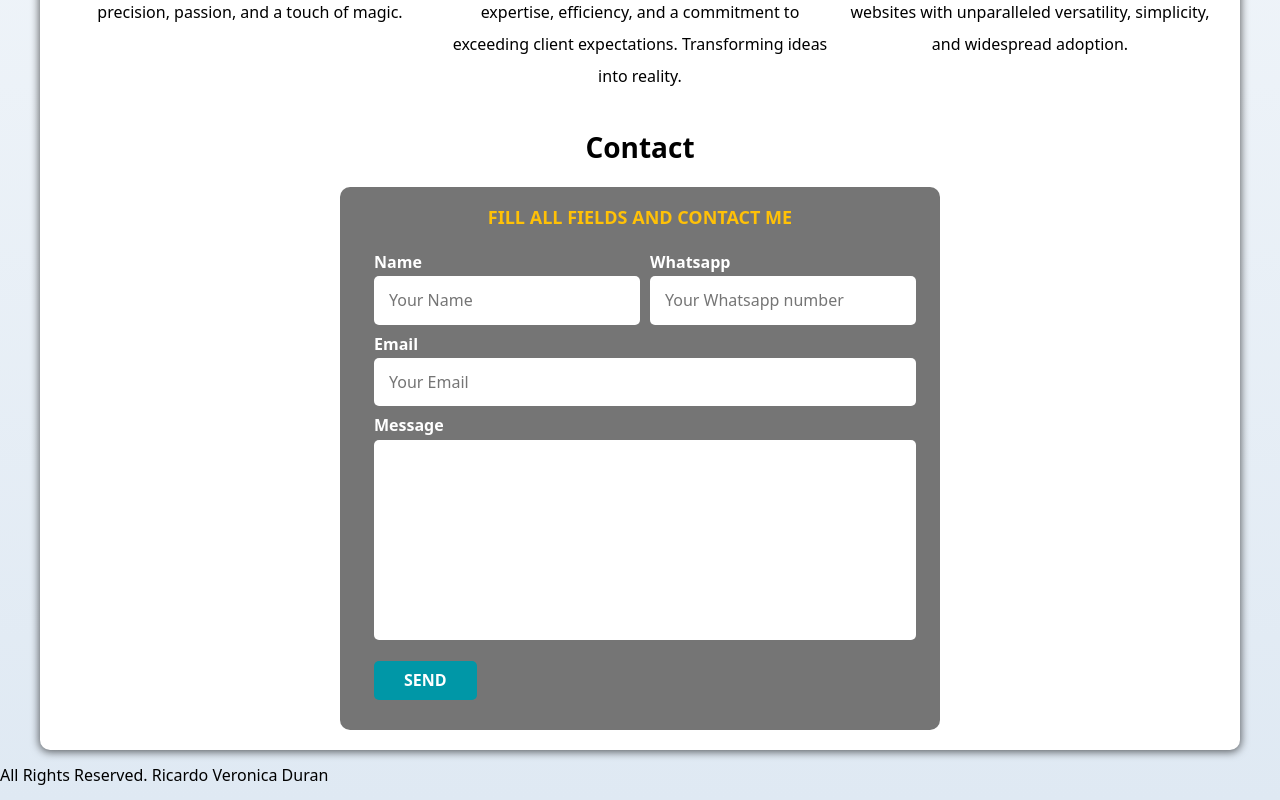
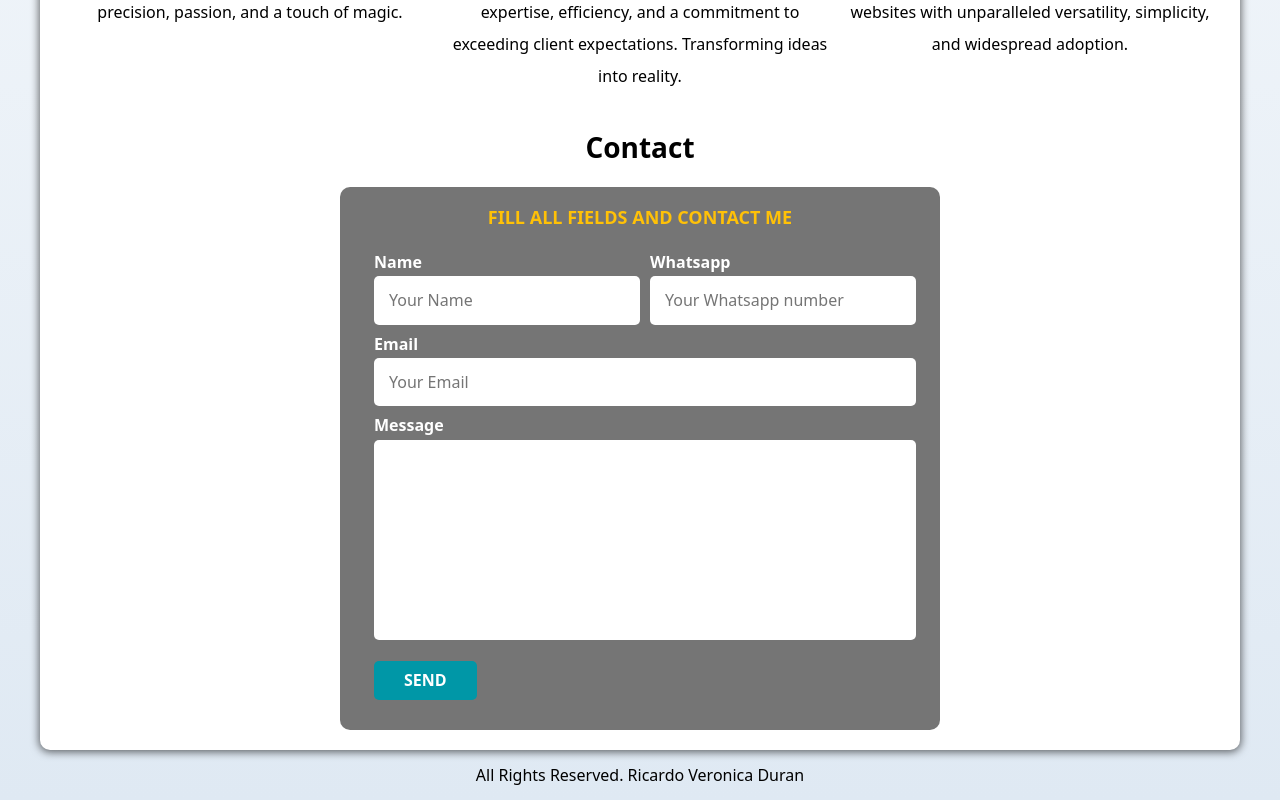
Before and after one commit to RicardoVeronica/react-freelance, a React (Vite) app: page / in a window 1280 px wide. Shown: the part 960-1760 px from the top of the page. Built offline with nearby package versions, Linux system fonts and the light colour scheme.

Commit message:
feat: adds footer component

```diff
--- a/src/components/footer/footer.css
+++ b/src/components/footer/footer.css
@@ -0,0 +1,3 @@
+footer {
+    text-align: center;
+}
```
